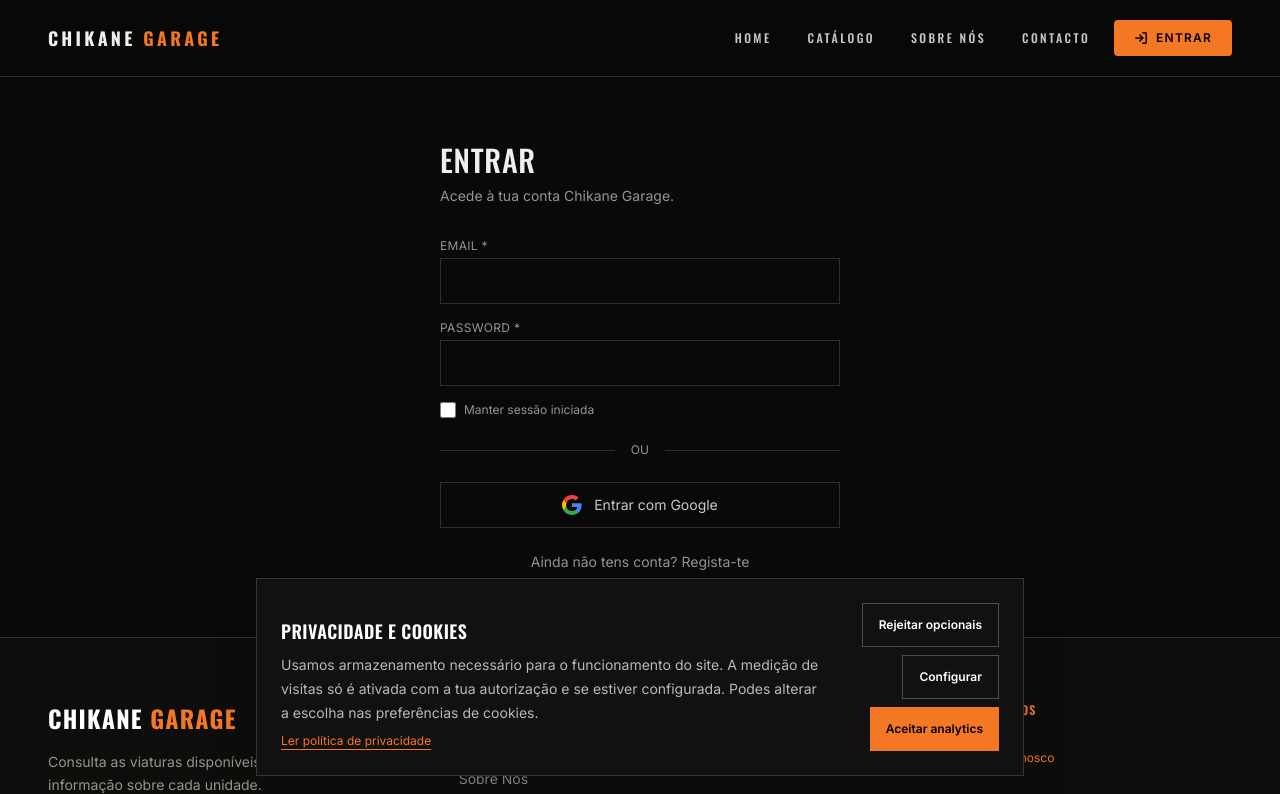
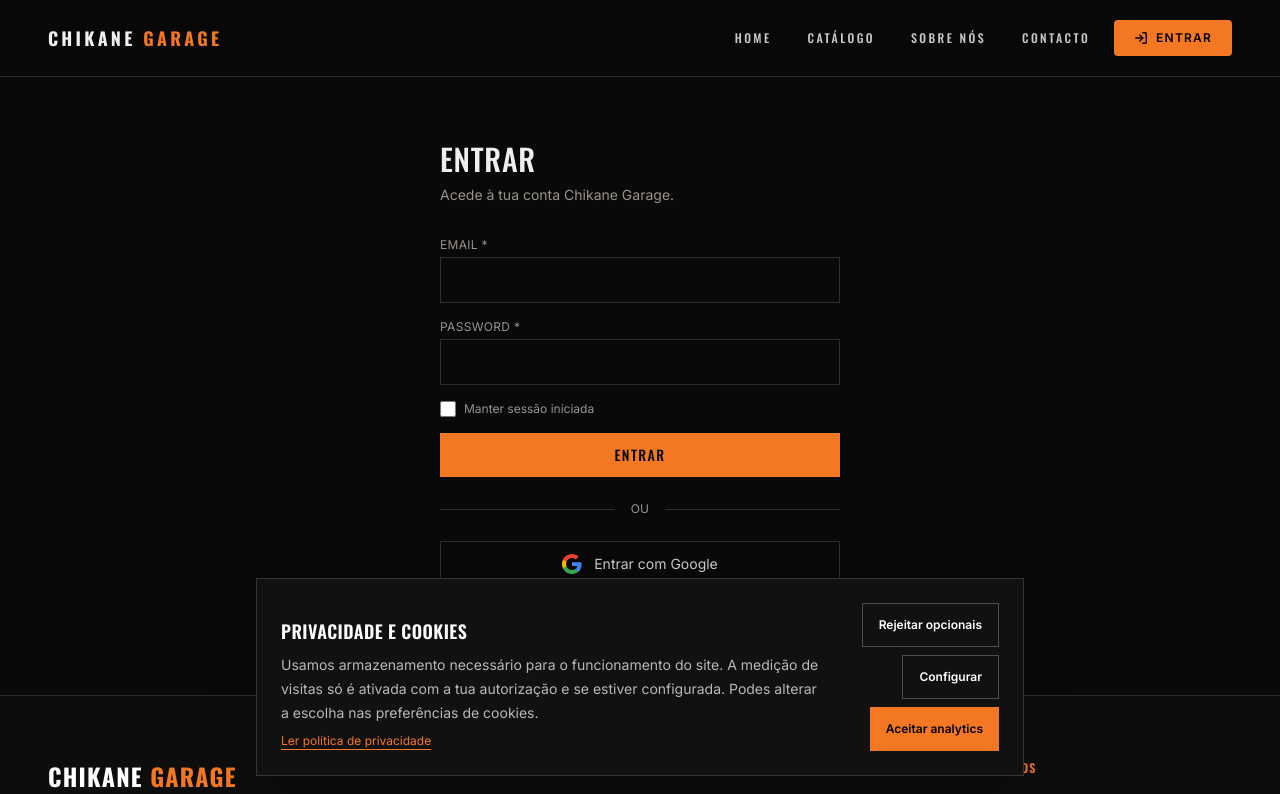
Before and after one commit to GamerAndre13/chikane-garage, a Next.js app: page /conta in a window 1280 px wide. Shown: the top 794 px of the page. Built offline with nearby package versions, Linux system fonts and the light colour scheme; no server answers; the database is empty.

Commit message:
fix(conta): re-adicionar botão de login/criar conta

```diff
--- a/app/conta/page.tsx
+++ b/app/conta/page.tsx
@@ -115,6 +115,9 @@ function ContaPageContent() {
           <input type="checkbox" id="remember_me" name="remember_me" className="w-4 h-4" />
           <label htmlFor="remember_me" className="text-xs text-muted">Manter sessão iniciada</label>
         </div>
+        <button type="submit" disabled={loading} className="w-full bg-copper px-6 py-3 font-display text-sm uppercase tracking-widest text-background disabled:opacity-50">
+          {loading ? "A processar..." : mode === "login" ? "Entrar" : "Criar Conta"}
+        </button>
       </form>
 
       <div className="mt-6 flex items-center gap-4">
```
